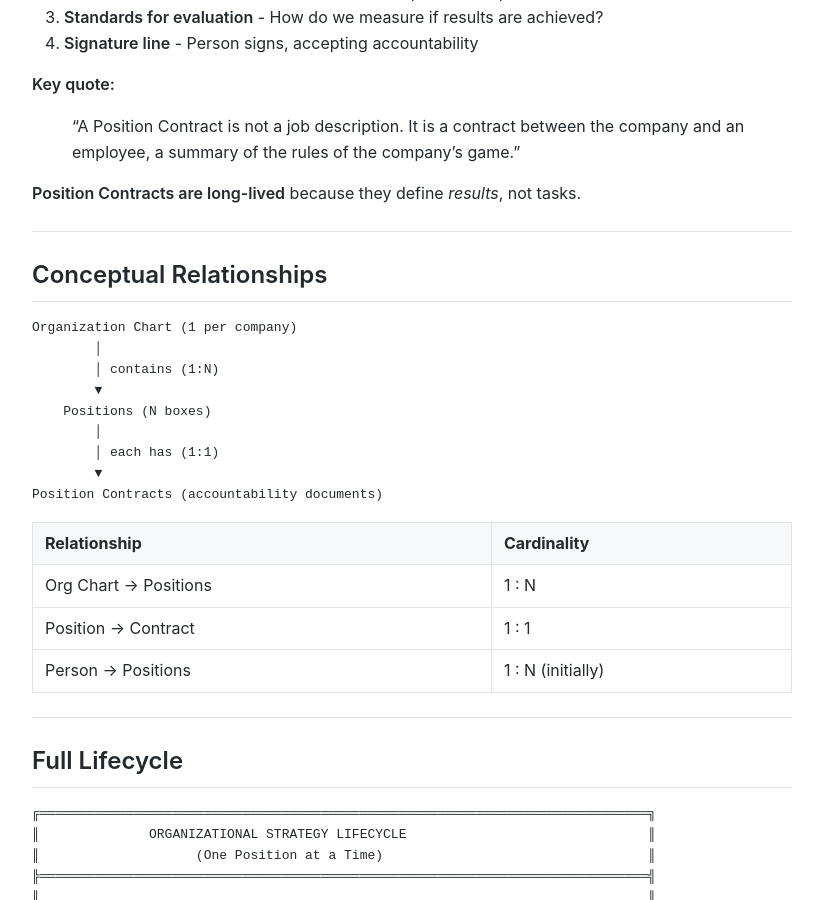
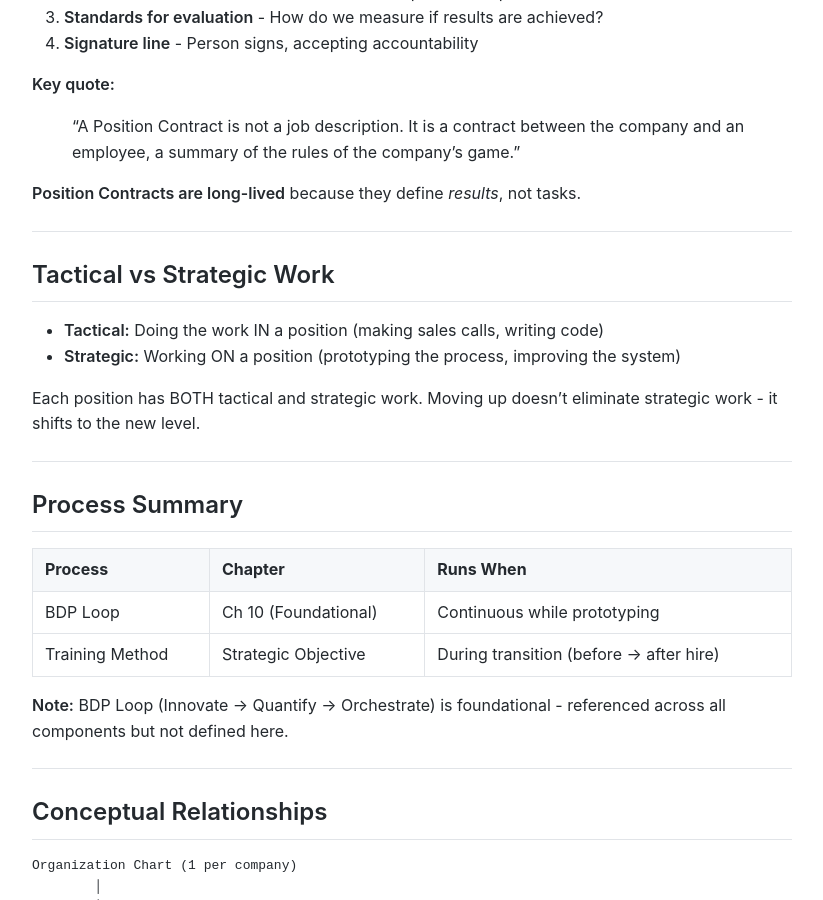
Before and after one commit to MariusWilsch/public-wilsch-ai-pages, a Jekyll site: the page built from global/organizational-strategy-lifecycle.md, in a window 1280 px wide and 900 px high, scrolled down 2404 px. Shown: the whole window, without its empty margins (228-1051 px from the left). Built offline with Jekyll 4.4.1, drawn with Linux system fonts in a browser that asks for light colours; our own code applies the rules of GitHub Pages for plain Markdown files.

Commit message:
Sync from hippocampus 2026-02-04

```diff
--- a/global/organizational-strategy-lifecycle.md
+++ b/global/organizational-strategy-lifecycle.md
@@ -99,6 +99,26 @@ A document that transfers accountability from company to person. **Not a job des
 > "A Position Contract is not a job description. It is a contract between the company and an employee, a summary of the rules of the company's game."
 
 **Position Contracts are long-lived** because they define *results*, not tasks.
+
+---
+
+## Tactical vs Strategic Work
+
+- **Tactical:** Doing the work IN a position (making sales calls, writing code)
+- **Strategic:** Working ON a position (prototyping the process, improving the system)
+
+Each position has BOTH tactical and strategic work. Moving up doesn't eliminate strategic work - it shifts to the new level.
+
+---
+
+## Process Summary
+
+| Process | Chapter | Runs When |
+|---------|---------|-----------|
+| BDP Loop | Ch 10 (Foundational) | Continuous while prototyping |
+| Training Method | Strategic Objective | During transition (before → after hire) |
+
+**Note:** BDP Loop (Innovate → Quantify → Orchestrate) is foundational - referenced across all components but not defined here.
 
 ---
 
```
